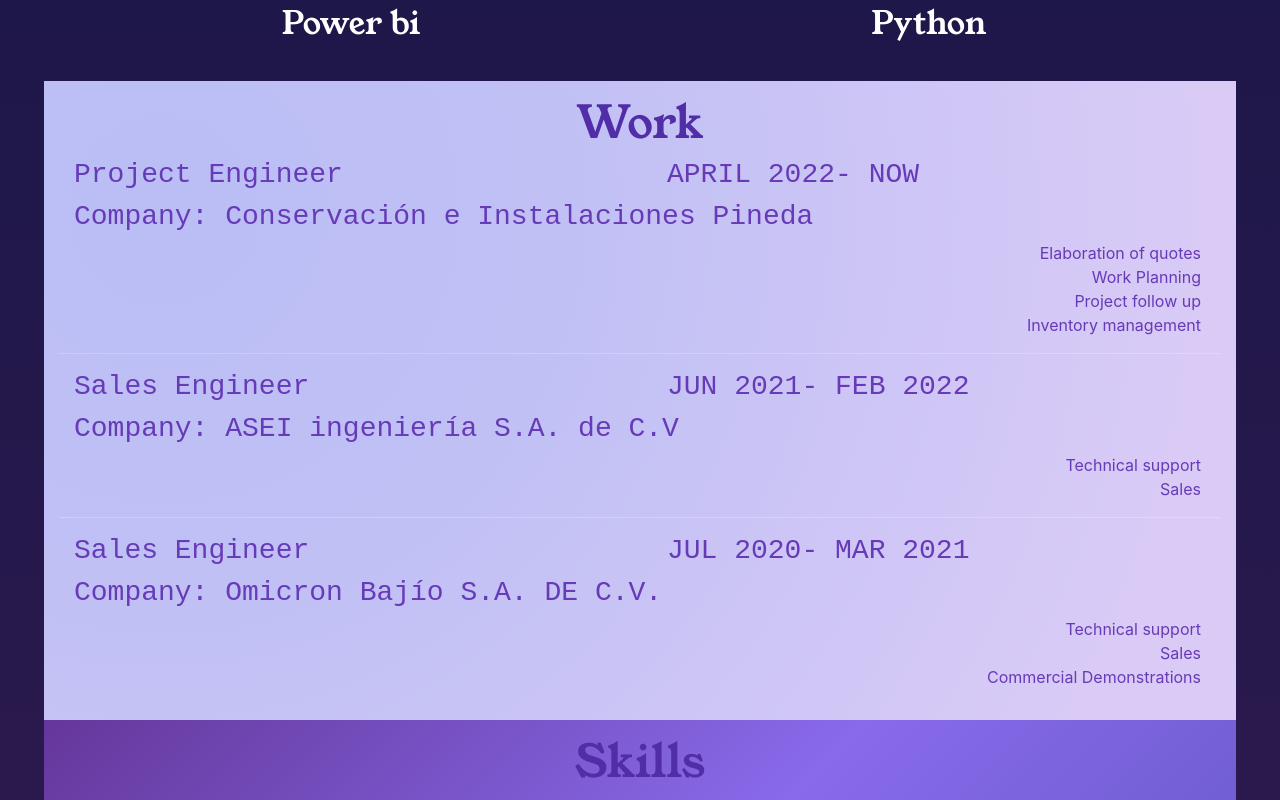
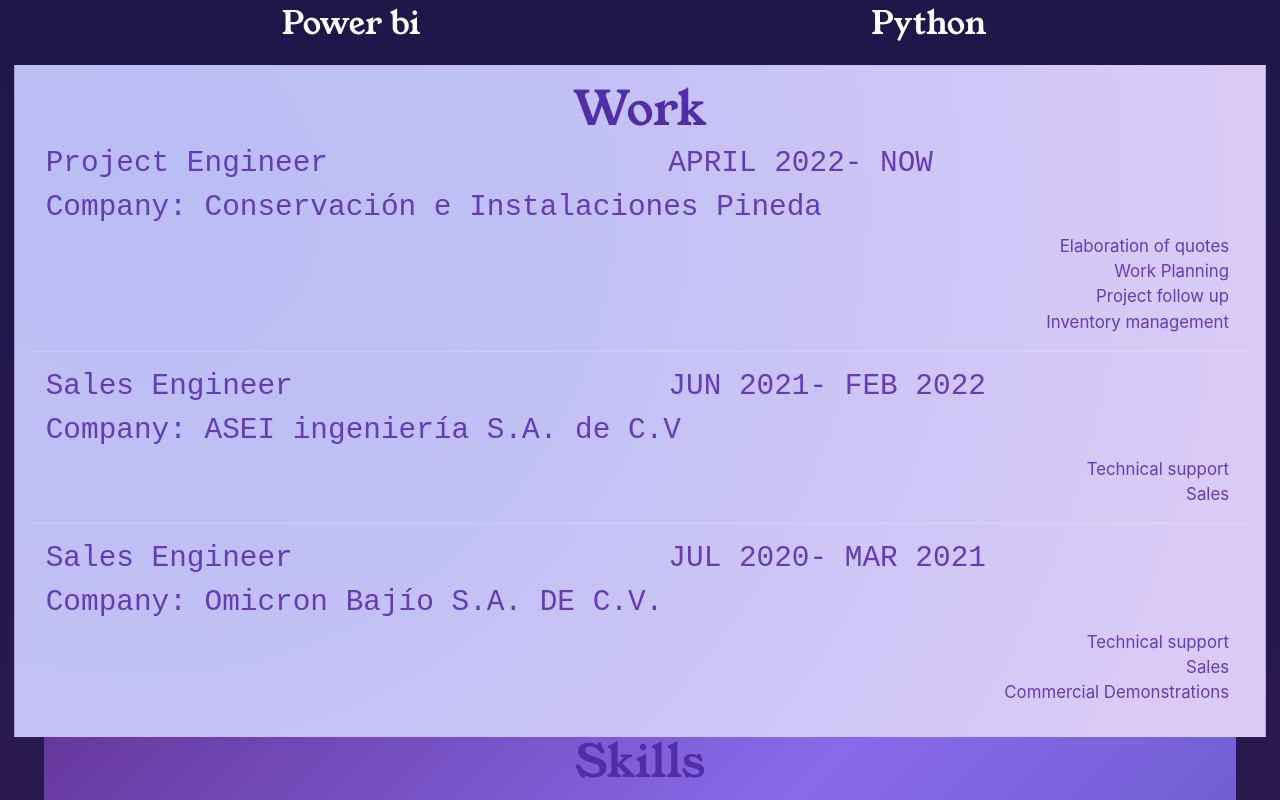
Before and after one commit to sorim492/portafolio-evyi, a React (Create React App) app: page / in a window 1280 px wide. In both pictures the pointer is over the element 640 px from the left and 1115 px from the top of the page. Shown: the part 715-1515 px from the top of the page. Built offline with nearby package versions, Linux system fonts and the light colour scheme; a web font is replaced by a local one.

Commit message:
Update App.css

```diff
--- a/src/App.css
+++ b/src/App.css
@@ -111,6 +111,11 @@ footer .card-body a{
 .work{
   background: radial-gradient(circle at 10% 20%, rgb(186, 190, 245) 0%, rgb(192, 192, 245) 33.1%, rgb(218, 203, 246) 90%);
   padding: 15px;
+  transition: all 150ms ease-in-out;
+}
+
+.work:hover{
+  transform: scale(1.05);
 }
 
 .work h2{
@@ -137,6 +142,11 @@ footer .card-body a{
   height: 250px;
   background: linear-gradient(-225deg, rgb(82, 113, 196) 0%, rgb(177, 159, 255) 48%, rgb(236, 161, 254) 100%);
   padding: 15px;
+  transition: all 150ms ease-in-out;
+}
+
+.projects:hover{
+  transform: scale(1.1);
 }
 
 .projects h2{
@@ -149,6 +159,11 @@ footer .card-body a{
   color: #F8F9FA;
   background: linear-gradient(-225deg, #65379B 0%, #886AEA 53%, #6457C6 100%);
   padding: 15px;
+  transition: all 150ms ease-in-out;
+}
+
+.skills:hover{
+  transform: scale(1.1);
 }
 
 .skills h2{
@@ -166,6 +181,11 @@ footer .card-body a{
   background: linear-gradient(110.6deg, rgb(184, 142, 252) 2.2%, rgb(104, 119, 244) 100.2%);
   padding: 15px;
   color: #F8F9FA;
+  transition: all 150ms ease-in-out;
+}
+
+.certificates:hover{
+  transform: scale(1.1);
 }
 
 .certificates h2{
@@ -188,6 +208,11 @@ footer .card-body a{
 .contact{
   padding-bottom: 15px;
   background: linear-gradient(135deg, rgb(206, 159, 252) 10%, rgb(115, 103, 240) 100%);
+  transition: all 150ms ease-in-out;
+}
+
+.contact:hover{
+  transform: scale(1.05);
 }
 
 .contact h2{
```
